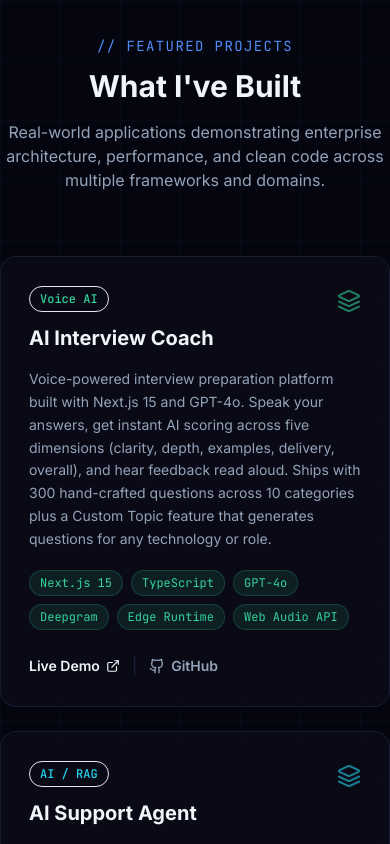
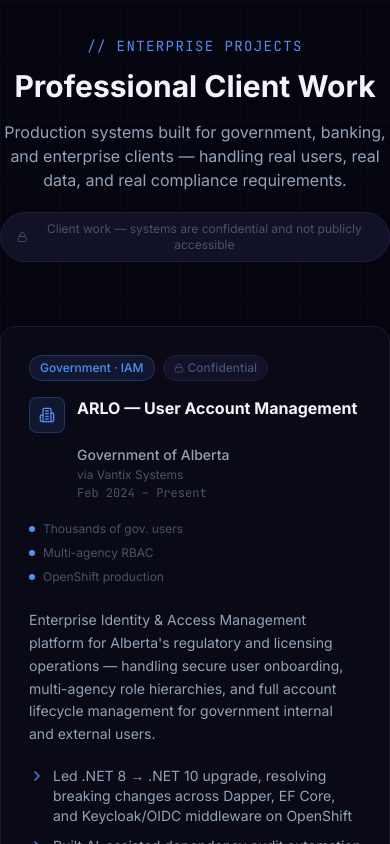
Before and after one commit to Manideep1412/manideep-portfolio, a Next.js app: page / in a window 390 px wide. Shown: the part 8160-9004 px from the top of the page. Built offline with nearby package versions, Linux system fonts and the light colour scheme.

Commit message:
feat: replace Projects with Enterprise case-study cards; add Live Apps to nav

```diff
--- a/components/Navbar.tsx
+++ b/components/Navbar.tsx
@@ -8,8 +8,8 @@
 const navLinks = [
   { label: "About", href: "#about" },
   { label: "Skills", href: "#skills" },
-  { label: "Projects", href: "#projects" },
-  { label: "Backend", href: "#backend" },
+  { label: "Enterprise", href: "#projects" },
+  { label: "Live Apps", href: "#demo-apps" },
   { label: "Experience", href: "#experience" },
   { label: "Contact", href: "#contact" },
 ];
--- a/components/Projects.tsx
+++ b/components/Projects.tsx
@@ -3,60 +3,91 @@
 import { motion } from "framer-motion";
 import { useInView } from "framer-motion";
 import { useRef } from "react";
-import { ExternalLink, Github, Layers, ArrowRight } from "lucide-react";
+import { Lock, ChevronRight, Users, Building2, Layers } from "lucide-react";
 
-const projects = [
+interface EnterpriseProject {
+  product: string;
+  client: string;
+  via: string;
+  domain: string;
+  period: string;
+  accentClass: string;
+  accentText: string;
+  borderClass: string;
+  dotClass: string;
+  icon: React.ElementType;
+  summary: string;
+  scale: string[];
+  highlights: string[];
+  tech: string[];
+}
+
+const projects: EnterpriseProject[] = [
   {
-    title: "AI Interview Coach",
-    description:
-      "Voice-powered interview preparation platform built with Next.js 15 and GPT-4o. Speak your answers, get instant AI scoring across five dimensions (clarity, depth, examples, delivery, overall), and hear feedback read aloud. Ships with 300 hand-crafted questions across 10 categories plus a Custom Topic feature that generates questions for any technology or role.",
-    tech: ["Next.js 15", "TypeScript", "GPT-4o", "Deepgram", "Edge Runtime", "Web Audio API"],
-    gradient: "from-emerald-500/20 to-amber-500/10",
-    borderGlow: "hover:border-emerald-400/40",
-    accentColor: "text-emerald-400",
-    badgeColor: "bg-emerald-400/10 border-emerald-400/20 text-emerald-400",
-    demoUrl: "https://ai-interview-coach-sage-phi.vercel.app/",
-    githubUrl: "https://github.com/Manideep1412/ai-interview-coach",
-    tag: "Voice AI",
+    product: "ARLO — User Account Management",
+    client: "Government of Alberta",
+    via: "Vantix Systems",
+    domain: "Government · IAM",
+    period: "Feb 2024 – Present",
+    accentClass: "bg-accent-blue/10 border-accent-blue/25 text-accent-blue",
+    accentText: "text-accent-blue",
+    borderClass: "border-l-accent-blue",
+    dotClass: "bg-accent-blue",
+    icon: Building2,
+    summary:
+      "Enterprise Identity & Access Management platform for Alberta's regulatory and licensing operations — handling secure user onboarding, multi-agency role hierarchies, and full account lifecycle management for government internal and external users.",
+    scale: ["Thousands of gov. users", "Multi-agency RBAC", "OpenShift production"],
+    highlights: [
+      "Led .NET 8 → .NET 10 upgrade, resolving breaking changes across Dapper, EF Core, and Keycloak/OIDC middleware on OpenShift",
+      "Built AI-assisted dependency audit automation to detect non-MIT licensed packages and recommend compliant replacements",
+      "Implemented centralized RBAC/PBAC with Keycloak — custom AuthorizationHandlers (PEP) delegating to a Policy Decision Point (PDP) backed by the Access Control System (ACS)",
+      "Delivered secure onboarding, invitation, and account-management workflows with Angular 20, NgRx, GoA Design System, and ASP.NET Core CQRS microservices",
+    ],
+    tech: ["Angular 20", ".NET 10", "C#", "Keycloak", "OIDC", "Redis", "OpenShift", "NgRx", "CQRS"],
   },
   {
-    title: "AI Support Agent",
-    description:
-      "RAG-powered customer support chatbot built with Next.js 15 and a .NET 9 backend. Uses OpenAI embeddings stored in MongoDB Atlas vector search to deliver semantically relevant answers from a curated knowledge base, with real-time SSE streaming and persistent session history.",
-    tech: ["Next.js 15", "TypeScript", ".NET 9", "OpenAI", "MongoDB Atlas", "Vector Search", "SSE"],
-    gradient: "from-accent-cyan/20 to-accent-blue/10",
-    borderGlow: "hover:border-accent-cyan/40",
-    accentColor: "text-accent-cyan",
-    badgeColor: "bg-accent-cyan/10 border-accent-cyan/20 text-accent-cyan",
-    demoUrl: "https://ai-support-agent-three-ebon.vercel.app/",
-    githubUrl: "https://github.com/Manideep1412/ai-support-agent",
-    tag: "AI / RAG",
+    product: "CCR — Client Communication Platform",
+    client: "Citibank",
+    via: "Virtusa Inc",
+    domain: "Banking · FinTech",
+    period: "Dec 2021 – Jan 2024",
+    accentClass: "bg-accent-purple/10 border-accent-purple/25 text-accent-purple",
+    accentText: "text-accent-purple",
+    borderClass: "border-l-accent-purple",
+    dotClass: "bg-accent-purple",
+    icon: Users,
+    summary:
+      "Enterprise-scale banking communication platform managing millions of secure client communications across global channels — with maker-checker approval flows, template management, bounced-email handling, and enterprise identity integration for a global banking institution.",
+    scale: ["Millions of communications", "Global multi-channel", "Enterprise identity"],
+    highlights: [
+      "Built core communication modules: maker-checker approval workflows, template management, read-receipt tracking, and bounced-email handling with RBAC",
+      "Designed and optimized SQL Server stored procedures and EF Core queries for high-volume report generation and communication delivery",
+      "Developed automated NUnit + Moq test suite integrated into TeamCity CI, with Swagger and Postman for API integration testing",
+      "Delivered consistent, accessible, pixel-perfect enterprise UI across Angular modules using the ICG Design System",
+    ],
+    tech: ["Angular 13", "ASP.NET Core 6", "SQL Server", "NUnit", "Moq", "TeamCity", "Azure DevOps"],
   },
   {
-    title: "React Client Hub",
-    description:
-      "Real-time client communication platform built with React 18, Vite, and Zustand. SignalR WebSocket hub powers live messaging across a multi-conversation inbox with contact management, conversation status (open/resolved/closed), and a .NET 9 API backed by SQLite.",
-    tech: ["React 18", "Vite", "TypeScript", "Zustand", "SignalR", ".NET 9", "SQLite"],
-    gradient: "from-accent-purple/20 to-accent-pink/10",
-    borderGlow: "hover:border-accent-purple/40",
-    accentColor: "text-accent-purple",
-    badgeColor: "bg-accent-purple/10 border-accent-purple/20 text-accent-purple",
-    demoUrl: "https://react-client-hub.vercel.app/login",
-    githubUrl: "https://github.com/Manideep1412/react-client-hub",
-    tag: "Real-time Platform",
-  },
-  {
-    title: "Angular Enterprise Dashboard",
-    description:
-      "Enterprise Identity & Access Management dashboard built with Angular 19 and a .NET 9 API. JWT authentication with role-based access control (Admin / Manager), user and role management, audit log viewer, and a secured SQLite-backed backend with Swagger docs.",
-    tech: ["Angular 19", "TypeScript", ".NET 9", "JWT", "RBAC", "SQLite", "Swagger"],
-    gradient: "from-accent-blue/20 to-accent-purple/10",
-    borderGlow: "hover:border-accent-blue/40",
-    accentColor: "text-accent-blue",
-    badgeColor: "bg-accent-blue/10 border-accent-blue/20 text-accent-blue",
-    demoUrl: "https://angular-enterprise-dashboard-iota.vercel.app/",
-    githubUrl: "https://github.com/Manideep1412/angular-enterprise-dashboard",
-    tag: "Enterprise IAM",
+    product: "Enterprise Business Management Portal",
+    client: "Synmek",
+    via: "Direct",
+    domain: "SaaS · Process Automation",
+    period: "Mar 2020 – Nov 2021",
+    accentClass: "bg-accent-cyan/10 border-accent-cyan/25 text-accent-cyan",
+    accentText: "text-accent-cyan",
+    borderClass: "border-l-accent-cyan",
+    dotClass: "bg-accent-cyan",
+    icon: Layers,
+    summary:
+      "Cloud-based enterprise portal streamlining business workflows and process automation across departments — built on Clean Architecture with JWT-secured REST APIs, role-based access control, and fully automated Azure infrastructure provisioning.",
+    scale: ["Multi-dept. automation", "Azure App Services", "Clean Architecture"],
+    highlights: [
+      "End-to-end delivery: Angular 9 frontend + ASP.NET MVC / Web API backend + SQL Server, deployed on Azure App Services",
+      "JWT authorization, role-based UI visibility, and secure REST API integrations with Azure-hosted backend",
+      "ARM templates for Azure resource provisioning and automated deployment pipelines for both API and Angular layers",
+      "Repository Pattern + Clean Architecture for loosely coupled, maintainable layers; xUnit TDD practices throughout",
+    ],
+    tech: ["Angular 9", "ASP.NET MVC", "Web API", ".NET 4.8", "Azure", "SQL Server", "xUnit"],
   },
 ];
 
@@ -67,6 +98,7 @@
   return (
     <section id="projects" ref={ref} className="section-padding px-4 sm:px-6 lg:px-8">
       <div className="mx-auto max-w-7xl">
+        {/* Section header */}
         <motion.div
           initial={{ opacity: 0, y: 20 }}
           animate={inView ? { opacity: 1, y: 0 } : {}}
@@ -74,93 +106,140 @@
           className="text-center mb-16"
         >
           <p className="text-sm font-mono text-accent-blue uppercase tracking-widest mb-3">
-            // Featured Projects
+            // Enterprise Projects
           </p>
           <h2 className="text-3xl sm:text-4xl font-bold text-text-primary">
-            What I&apos;ve Built
+            Professional Client Work
           </h2>
-          <p className="mt-4 text-text-secondary max-w-xl mx-auto">
-            Real-world applications demonstrating enterprise architecture, performance, and clean
-            code across multiple frameworks and domains.
+          <p className="mt-4 text-text-secondary max-w-2xl mx-auto">
+            Production systems built for government, banking, and enterprise clients —
+            handling real users, real data, and real compliance requirements.
           </p>
+
+          {/* Confidential notice */}
+          <div className="inline-flex items-center gap-2 mt-5 px-4 py-2 rounded-full bg-surface-2 border border-border text-xs text-text-muted">
+            <Lock className="h-3 w-3" />
+            Client work — systems are confidential and not publicly accessible
+          </div>
         </motion.div>
 
-        <div className="grid grid-cols-1 lg:grid-cols-2 gap-6">
-          {projects.map((project, i) => (
+        {/* Project cards — single column, wide horizontal layout */}
+        <div className="space-y-6">
+          {projects.map((project, i) => {
+            const Icon = project.icon;
+            return (
               <motion.div
-              key={project.title}
+                key={project.product}
                 initial={{ opacity: 0, y: 30 }}
                 animate={inView ? { opacity: 1, y: 0 } : {}}
-              transition={{ duration: 0.6, delay: i * 0.12 }}
-              className={`group relative glass rounded-2xl p-7 border border-border ${project.borderGlow} transition-all duration-300 overflow-hidden`}
+                transition={{ duration: 0.6, delay: i * 0.15 }}
+                className={`glass rounded-2xl overflow-hidden glass-hover border-l-4 ${project.borderClass}`}
               >
-              {/* Background gradient */}
-              <div className={`absolute inset-0 bg-gradient-to-br ${project.gradient} opacity-0 group-hover:opacity-100 transition-opacity duration-500`} />
+                <div className="p-7 lg:p-8">
+                  <div className="flex flex-col lg:flex-row lg:gap-10">
 
-              <div className="relative">
-                {/* Header */}
-                <div className="flex items-start justify-between mb-4">
-                  <div>
-                    <span className={`text-xs font-mono font-medium ${project.accentColor} bg-current/10 border border-current/20 px-2.5 py-1 rounded-full inline-block mb-3`}
-                      style={{ background: "transparent" }}>
-                      <span className={`${project.accentColor} font-mono text-xs`}>{project.tag}</span>
+                    {/* ── Left panel ── */}
+                    <div className="flex-shrink-0 lg:w-60 mb-6 lg:mb-0">
+                      {/* Badges */}
+                      <div className="flex flex-wrap items-center gap-2 mb-4">
+                        <span className={`text-xs font-medium px-2.5 py-1 rounded-full border ${project.accentClass}`}>
+                          {project.domain}
                         </span>
-                    <h3 className="text-xl font-bold text-text-primary group-hover:text-white transition-colors">
-                      {project.title}
+                        <span className="text-xs font-medium px-2.5 py-1 rounded-full border border-border bg-surface-2 text-text-muted flex items-center gap-1">
+                          <Lock className="h-2.5 w-2.5" /> Confidential
+                        </span>
+                      </div>
+
+                      {/* Icon + product name */}
+                      <div className="flex items-start gap-3 mb-3">
+                        <div className={`flex h-9 w-9 items-center justify-center rounded-lg flex-shrink-0 border ${project.accentClass}`}>
+                          <Icon className={`h-4 w-4 ${project.accentText}`} />
+                        </div>
+                        <h3 className="text-base font-bold text-text-primary leading-snug">
+                          {project.product}
                         </h3>
                       </div>
-                  <Layers className={`h-6 w-6 ${project.accentColor} opacity-60 flex-shrink-0 mt-1`} />
+
+                      {/* Client info */}
+                      <div className="space-y-0.5 mb-5 pl-12">
+                        <p className="text-sm font-medium text-text-secondary">{project.client}</p>
+                        {project.via !== "Direct" && (
+                          <p className="text-xs text-text-muted">via {project.via}</p>
+                        )}
+                        <p className="text-xs text-text-muted font-mono">{project.period}</p>
                       </div>
 
-                {/* Description */}
-                <p className="text-text-secondary text-sm leading-relaxed mb-5">
-                  {project.description}
+                      {/* Scale stats */}
+                      <div className="flex flex-col gap-2">
+                        {project.scale.map((stat) => (
+                          <div key={stat} className="flex items-center gap-2 text-xs text-text-muted">
+                            <div className={`h-1.5 w-1.5 rounded-full flex-shrink-0 ${project.dotClass}`} />
+                            {stat}
+                          </div>
+                        ))}
+                      </div>
+                    </div>
+
+                    {/* ── Right panel ── */}
+                    <div className="flex-1 min-w-0">
+                      {/* Summary */}
+                      <p className="text-sm text-text-secondary leading-relaxed mb-5">
+                        {project.summary}
                       </p>
 
+                      {/* Highlights */}
+                      <ul className="space-y-2.5 mb-6">
+                        {project.highlights.map((h, hi) => (
+                          <motion.li
+                            key={hi}
+                            initial={{ opacity: 0, x: -10 }}
+                            animate={inView ? { opacity: 1, x: 0 } : {}}
+                            transition={{ delay: i * 0.15 + hi * 0.05 + 0.3 }}
+                            className="flex items-start gap-2 text-sm text-text-secondary"
+                          >
+                            <ChevronRight className={`h-4 w-4 ${project.accentText} flex-shrink-0 mt-0.5`} />
+                            {h}
+                          </motion.li>
+                        ))}
+                      </ul>
+
                       {/* Tech stack */}
-                <div className="flex flex-wrap gap-2 mb-6">
+                      <div className="flex flex-wrap gap-2 pt-4 border-t border-border/50">
                         {project.tech.map((t) => (
                           <span
                             key={t}
-                      className={`text-xs font-mono px-2.5 py-1 rounded-full border ${project.badgeColor}`}
+                            className="text-xs font-mono px-2.5 py-1 rounded-full bg-surface-2 border border-border text-text-muted"
                           >
                             {t}
                           </span>
                         ))}
                       </div>
+                    </div>
 
-                {/* Actions */}
-                <div className="flex items-center gap-3">
-                  <a
-                    href={project.demoUrl}
-                    target="_blank"
-                    rel="noopener noreferrer"
-                    className="flex items-center gap-1.5 text-sm font-semibold text-text-primary hover:text-accent-blue transition-colors group/link"
-                  >
-                    Live Demo
-                    <ExternalLink className="h-3.5 w-3.5 group-hover/link:translate-x-0.5 group-hover/link:-translate-y-0.5 transition-transform" />
-                  </a>
-                  <span className="text-border">|</span>
-                  <a
-                    href={project.githubUrl}
-                    target="_blank"
-                    rel="noopener noreferrer"
-                    className="flex items-center gap-1.5 text-sm font-semibold text-text-secondary hover:text-text-primary transition-colors"
-                  >
-                    <Github className="h-4 w-4" />
-                    GitHub
-                  </a>
-                  <a
-                    href="#demo-apps"
-                    className={`ml-auto flex items-center gap-1 text-xs ${project.accentColor} opacity-0 group-hover:opacity-100 transition-all`}
-                  >
-                    View details <ArrowRight className="h-3.5 w-3.5" />
-                  </a>
                   </div>
                 </div>
               </motion.div>
-          ))}
+            );
+          })}
         </div>
+
+        {/* CTA to experience */}
+        <motion.div
+          initial={{ opacity: 0, y: 20 }}
+          animate={inView ? { opacity: 1, y: 0 } : {}}
+          transition={{ duration: 0.6, delay: 0.6 }}
+          className="mt-10 text-center"
+        >
+          <p className="text-text-muted text-sm mb-4">
+            Want the full career timeline with detailed achievements?
+          </p>
+          <button
+            onClick={() => document.getElementById("experience")?.scrollIntoView({ behavior: "smooth" })}
+            className="btn-secondary inline-flex"
+          >
+            View Full Experience
+          </button>
+        </motion.div>
       </div>
     </section>
   );
```
Lines whose indentation alone changed are shown as unchanged.
